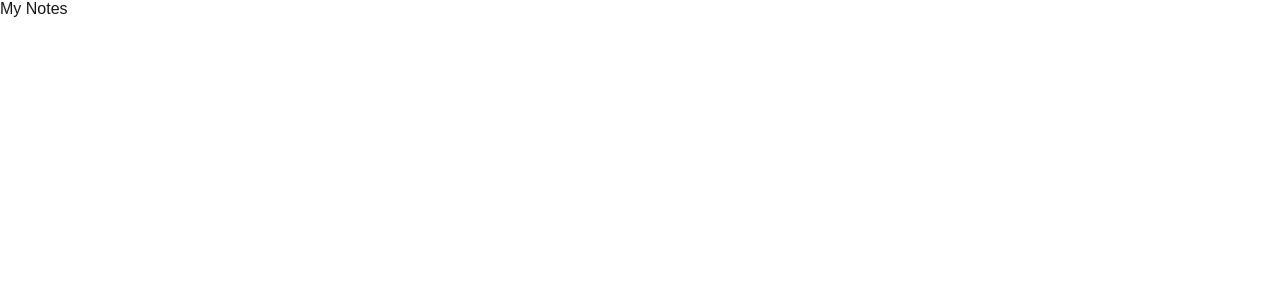
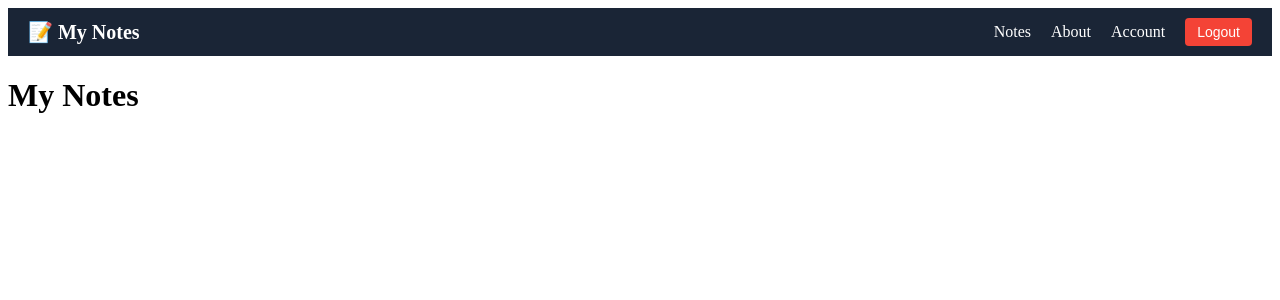
Before and after one commit to Pujarani06052001/Notes-App, a Next.js app: page / in a window 1280 px wide. Shown: the top 300 px of the page. Built offline with nearby package versions, Linux system fonts and the light colour scheme.

Commit message:
Added header ui

```diff
--- a/app/globals.css
+++ b/app/globals.css
@@ -1,42 +1,40 @@
-:root {
-  --background: #ffffff;
-  --foreground: #171717;
+/* styles/global.css */
+.header {
+  background-color: #1a2536;
+  color: white;
+  padding: 10px 20px;
+  display: flex;
+  justify-content: space-between;
+  align-items: center;
 }
 
-@media (prefers-color-scheme: dark) {
-  :root {
-    --background: #0a0a0a;
-    --foreground: #ededed;
-  }
+.header-left .logo {
+  font-size: 20px;
+  font-weight: bold;
 }
 
-html,
-body {
-  max-width: 100vw;
-  overflow-x: hidden;
+.header-right {
+  display: flex;
+  align-items: center;
+  gap: 20px;
 }
 
-body {
-  color: var(--foreground);
-  background: var(--background);
-  font-family: Arial, Helvetica, sans-serif;
-  -webkit-font-smoothing: antialiased;
-  -moz-osx-font-smoothing: grayscale;
+.header-right a {
+  color: white;
+  text-decoration: none;
+  font-size: 16px;
 }
 
-* {
-  box-sizing: border-box;
-  padding: 0;
-  margin: 0;
+.logout-btn {
+  background-color: #f44336;
+  border: none;
+  color: white;
+  padding: 6px 12px;
+  border-radius: 4px;
+  cursor: pointer;
+  font-size: 14px;
 }
 
-a {
-  color: inherit;
-  text-decoration: none;
+.logout-btn:hover {
+  background-color: #d32f2f;
 }
-
-@media (prefers-color-scheme: dark) {
-  html {
-    color-scheme: dark;
-  }
-}
--- a/app/page.js
+++ b/app/page.js
@@ -1,8 +1,10 @@
-import Image from "next/image";
-import styles from "./page.module.css";
-
+import Header from "../components/Header";
 export default function Home() {
   return (
-  <div>My Notes</div>
+    <div>
+      <Header />
+      <h1>My Notes</h1>
+    </div>
+
   );
 }
--- /dev/null
+++ b/components/Header.js
@@ -0,0 +1,18 @@
+// components/Header.js
+import Link from 'next/link';
+
+export default function Header() {
+  return (
+    <header className="header">
+      <div className="header-left">
+        <span className="logo">📝 My Notes</span>
+      </div>
+      <nav className="header-right">
+        <Link href="/notes">Notes</Link>
+        <Link href="/about">About</Link>
+        <Link href="/account">Account</Link>
+        <button className="logout-btn">Logout</button>
+      </nav>
+    </header>
+  );
+}
```
